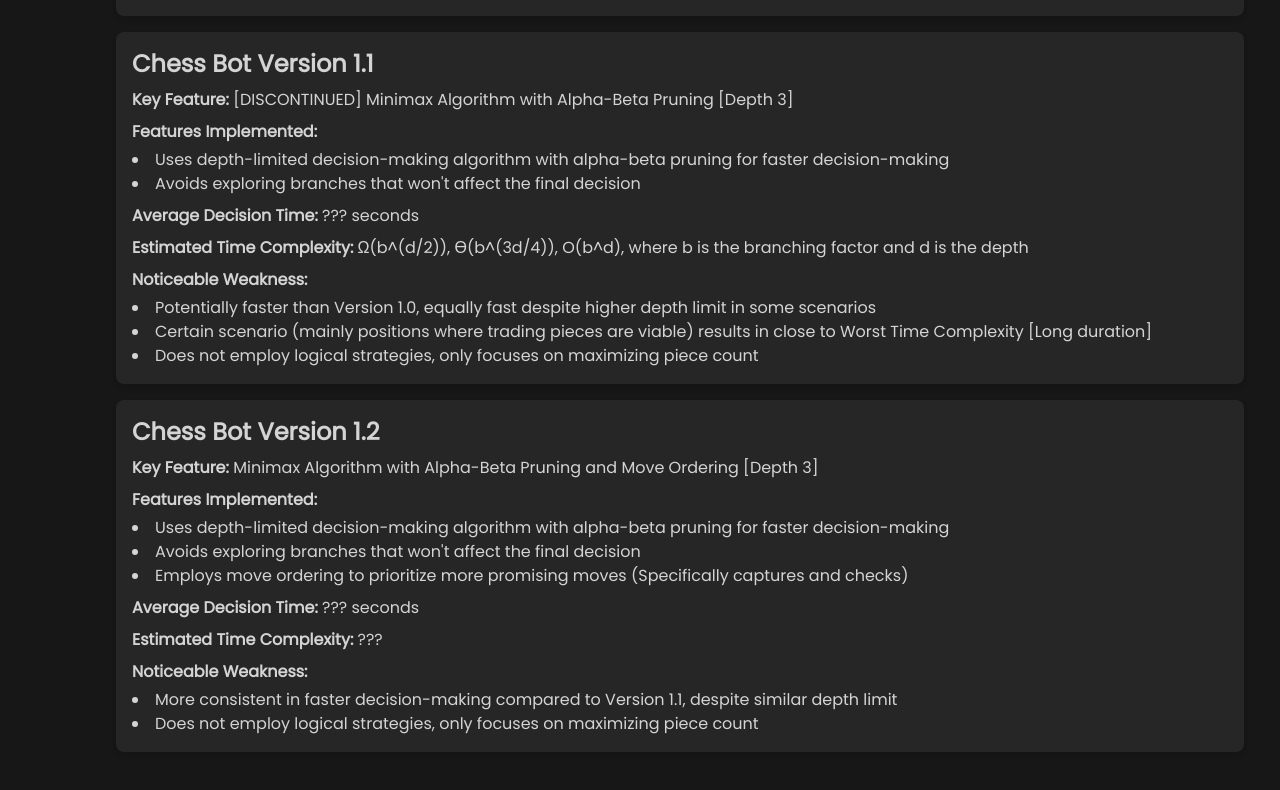
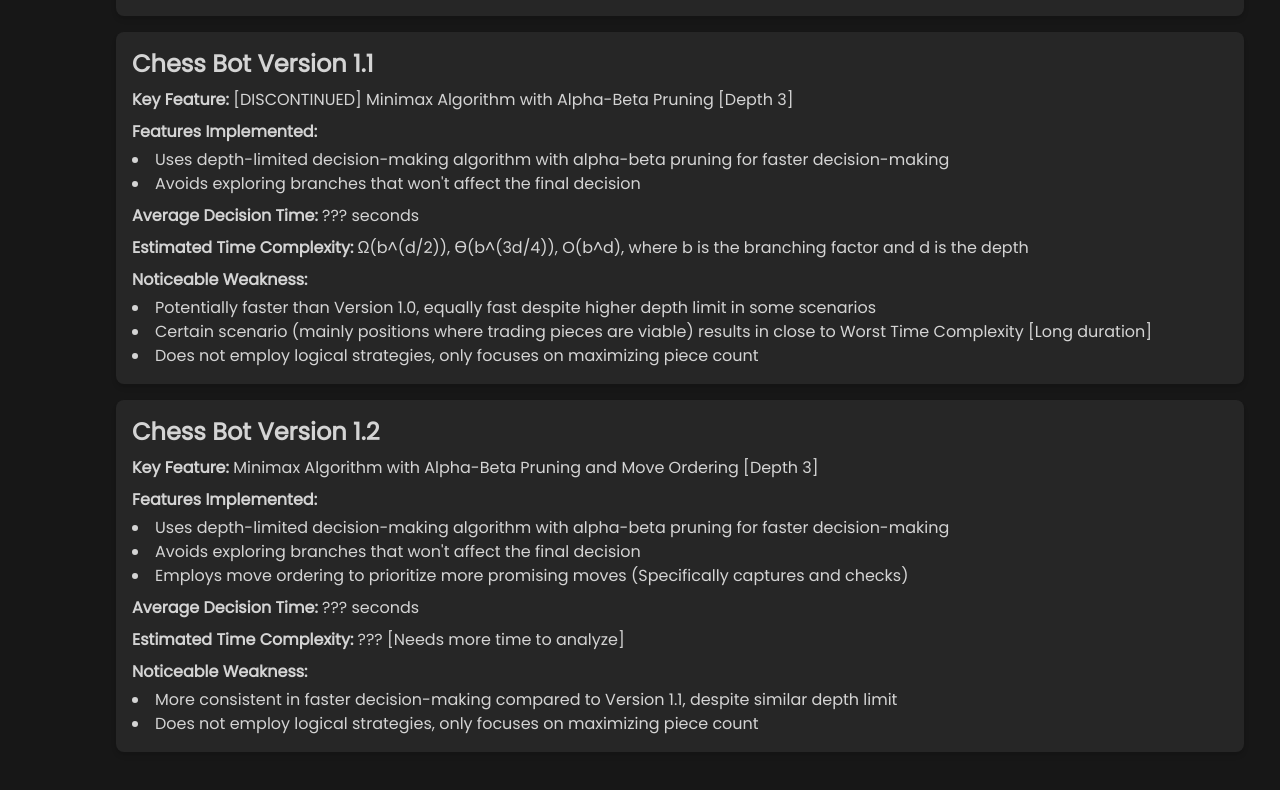
Before and after one commit to Shamanbenny/SneakyOwl, a Next.js app: page /chess in a window 1280 px wide. Shown: the part 1940-2730 px from the top of the page. Built offline with nearby package versions, Linux system fonts and the light colour scheme.

Commit message:
Update ChessVersionInfo.tsx

```diff
--- a/app/components/ChessVersionInfo.tsx
+++ b/app/components/ChessVersionInfo.tsx
@@ -39,7 +39,7 @@ const ChessVersionInfo = () => {
         'Avoids exploring branches that won\'t affect the final decision',
         'Employs move ordering to prioritize more promising moves (Specifically captures and checks)'],
       avgDecisionTime: '??? seconds',
-      estimatedTimeComplexity: '???',
+      estimatedTimeComplexity: '??? [Needs more time to analyze]',
       noticeableWeakness: ['More consistent in faster decision-making compared to Version 1.1, despite similar depth limit',
         'Does not employ logical strategies, only focuses on maximizing piece count'],
     }
```
